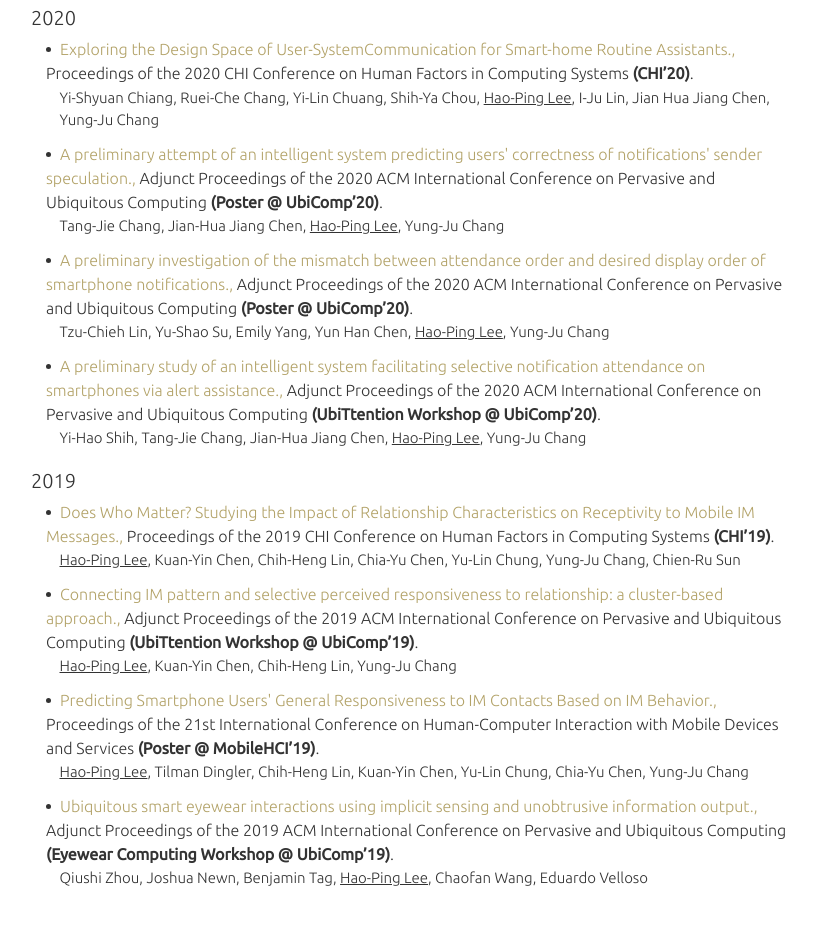
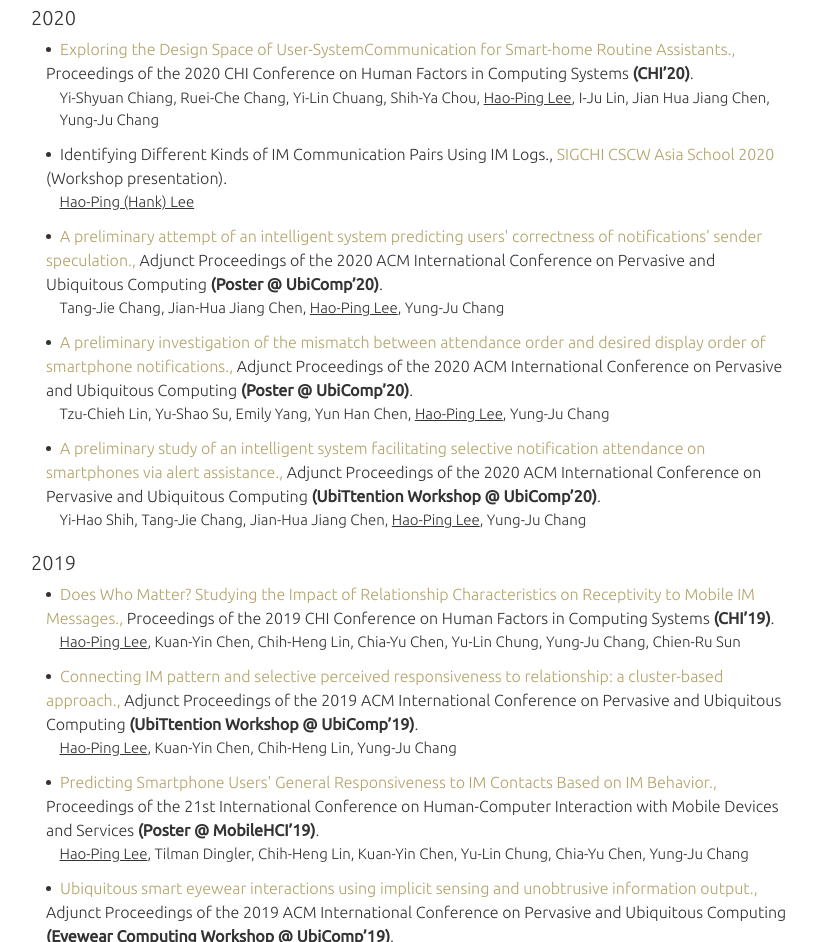
Before and after one commit to hankhplee/hankhplee.github.io, a plain HTML site: page index.html in a window 1280 px wide. Shown: the part 1132-2074 px from the top of the page, without its empty margins (229-1045 px from the left). Before the commit the page ends 2038 px from the top, so only its background shows below. Drawn offline with Linux system fonts and the light colour scheme.

Commit message:
add cscwaws2020 to pub

```diff
--- a/index.html
+++ b/index.html
@@ -144,6 +144,19 @@
 
 		<li>
 
+			<p class="publications"> Identifying Different Kinds of IM Communication Pairs Using IM Logs., </p>
+
+			<a href='https://cscwaws2020.github.io/'>SIGCHI CSCW Asia School 2020</a> (Workshop presentation).
+
+
+
+			<span class="collaborators">
+				<u>Hao-Ping (Hank) Lee</u>
+			</span>
+		</li>
+
+		<li>
+
 			<a href="https://dl.acm.org/doi/abs/10.1145/3410530.3414390" class="publications"> A preliminary attempt of an intelligent system predicting users&#39; correctness of notifications&#39; sender speculation., </a>
 
 			Adjunct Proceedings of the 2020 ACM International Conference on Pervasive and Ubiquitous Computing <b>(Poster @ UbiComp&rsquo;20)</b>.
```
